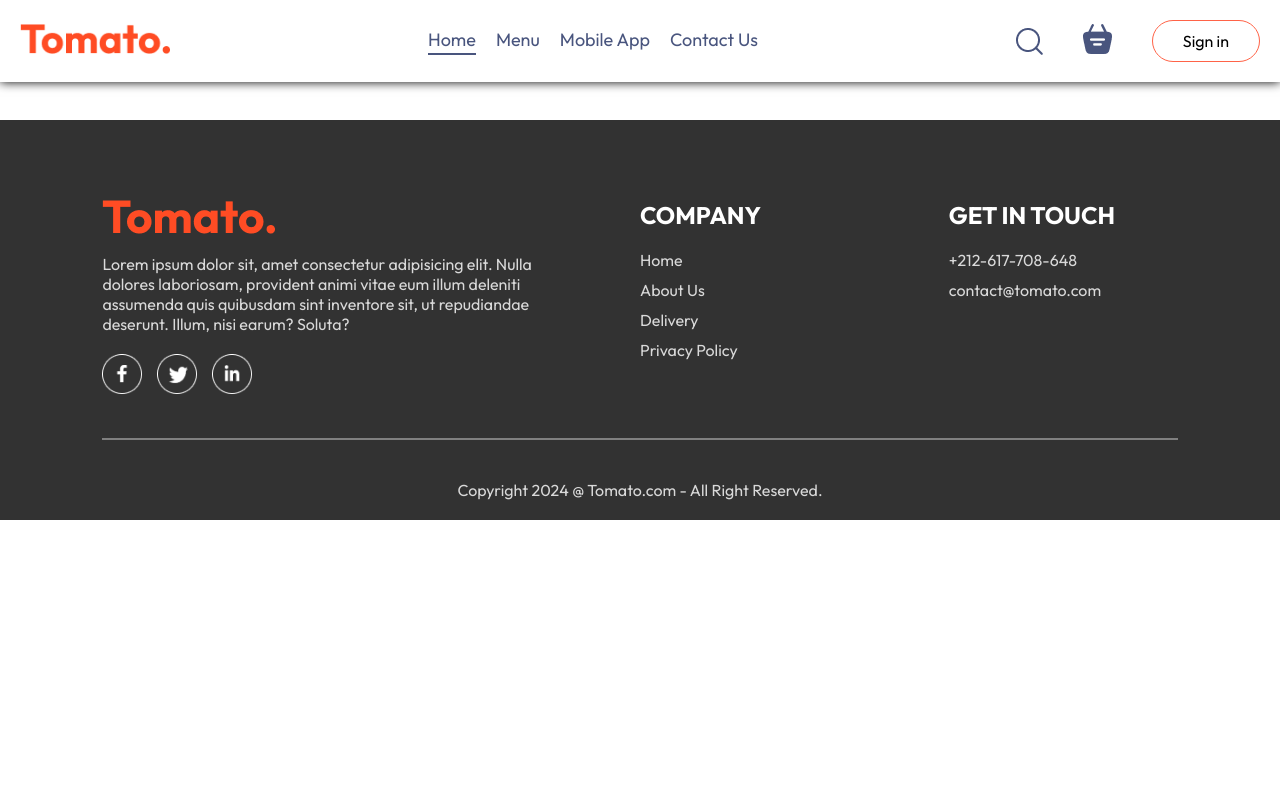
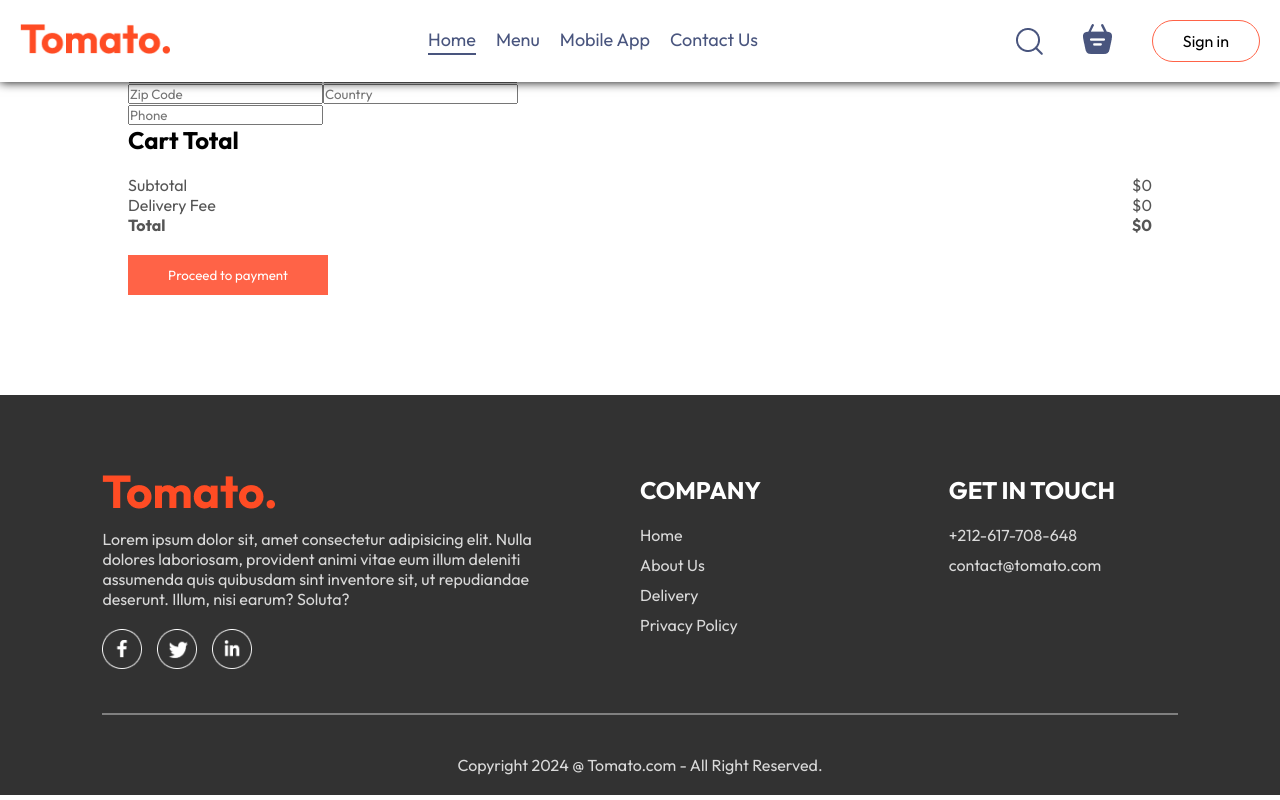
Before and after one commit to tajemouti/food-delivery, a React (Vite) app: page /order in a window 1280 px wide. Built offline with nearby package versions, Linux system fonts and the light colour scheme.

Commit message:
Define Order component HTML structure

```diff
--- a/src/pages/Order/Order.jsx
+++ b/src/pages/Order/Order.jsx
@@ -1,10 +1,51 @@
+import { useContext } from 'react'
 import './order.css'
+import { StoreContext } from '../../context/StoreContext'
 
 const Order = () => {
+  const { getTotalCartAmount } = useContext(StoreContext);
+
   return (
-    <div className='order'>
-      ORDER
-    </div>
+    <form className='order'>
+      <div className="order-left">
+        <p className="title">Delivery Information</p>
+        <div className="order-inputs">
+          <input type="text" placeholder='First name' />
+          <input type="text" placeholder='Last name' />
+        </div>
+        <input type="email" placeholder='E-mail address' />
+        <input type="text" placeholder='Street' />
+        <div className="order-inputs">
+          <input type="text" placeholder='City' />
+          <input type="text" placeholder='State' />
+        </div>
+        <div className="order-inputs">
+          <input type="text" placeholder='Zip Code' />
+          <input type="text" placeholder='Country' />
+        </div>
+        <input type="text" placeholder='Phone' />
+      </div>
+      <div className="order-right">
+      <div className="cart-total">
+          <h2>Cart Total</h2>
+          <div>
+            <div className="cart-total-details">
+              <p>Subtotal</p>
+              <p>${getTotalCartAmount()}</p>
+            </div>
+            <div className="cart-total-details">
+              <p>Delivery Fee</p>
+              <p>${!getTotalCartAmount() ? "0" : "2"}</p>
+            </div>
+            <div className="cart-total-details">
+              <b>Total</b>
+              <b>${getTotalCartAmount()*2}</b>
+            </div>
+          </div>
+          <button>Proceed to payment</button>
+        </div>
+      </div>
+    </form>
   )
 }
 
```
